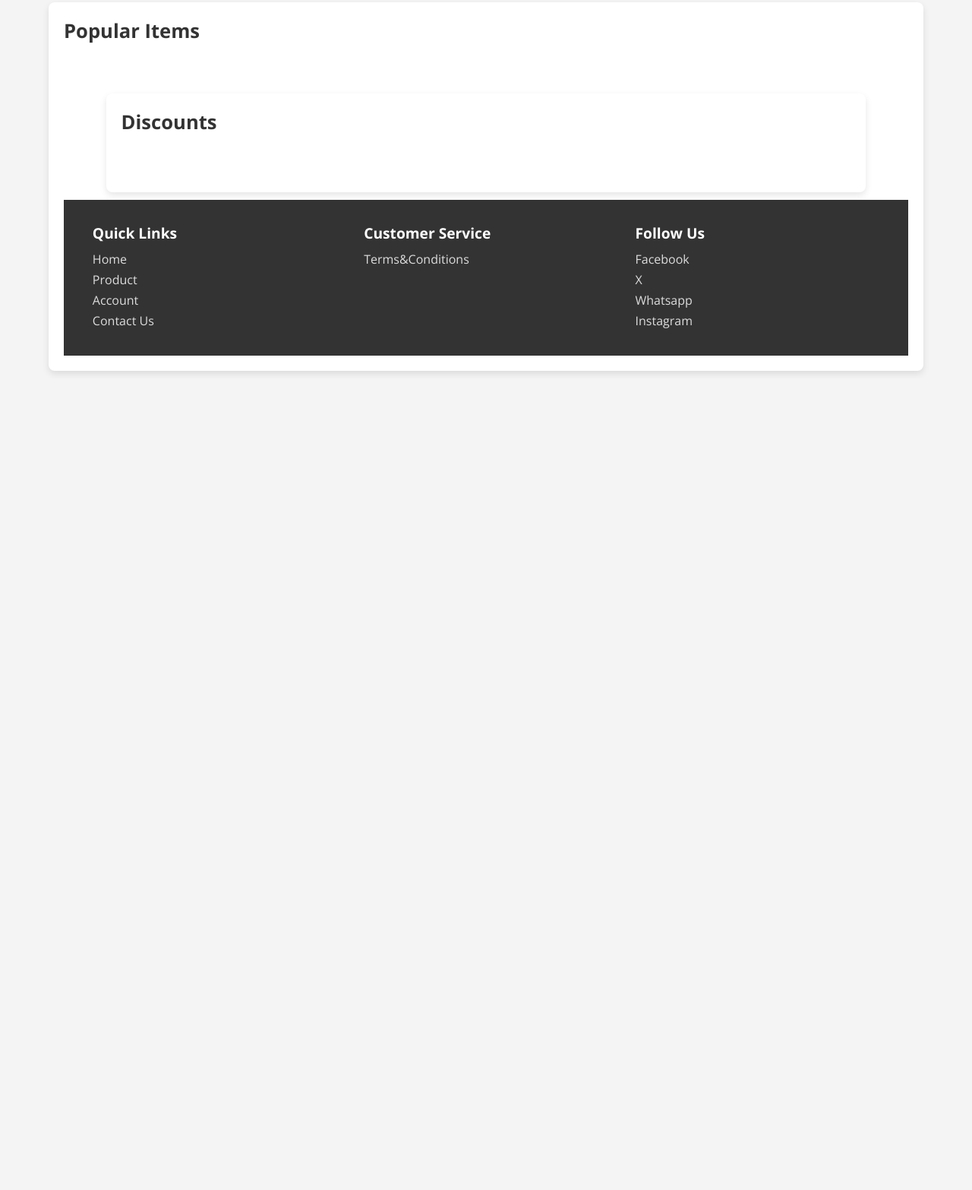
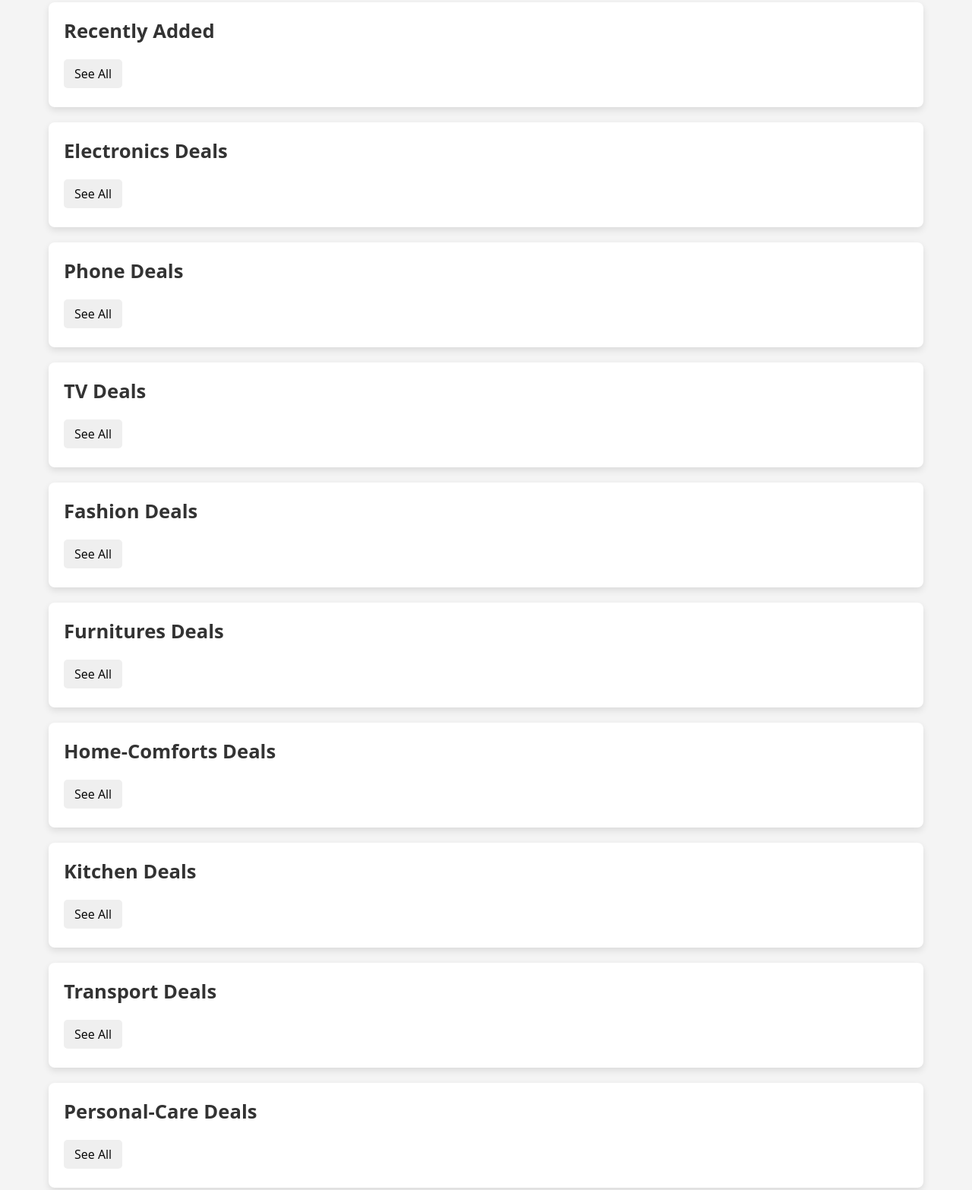
Before and after one commit to orori-web/Second-Chance-Store, a plain HTML site: page frontend/index1.html in a window 1280 px wide. Shown: the part 505-2071 px from the top of the page at 76% size. Before the commit the page ends 1003 px from the top, so only its background shows below. Drawn offline with nearby package versions, Linux system fonts and the light colour scheme; no server answers.

Commit message:
Update index1.html

```diff
--- a/frontend/index1.html
+++ b/frontend/index1.html
@@ -9,10 +9,6 @@
     <link rel="stylesheet" href="styles/productswrapper.css">
         <link rel="stylesheet" href="styles/modal.css">
         <link rel="stylesheet" href="styles/mobile.css">
-    <link rel="stylesheet" href="https://cdnjs.cloudflare.com/ajax/libs/font-awesome/6.5.0/css/all.min.css">
-    <link href="https://fonts.googleapis.com/css2?family=Open+Sans:wght@400;600;700&display=swap" rel="stylesheet">
-    <link href="https://fonts.googleapis.com/icon?family=Material+Icons" rel="stylesheet">
-
     <link rel="manifest" href="manifest.json">
 <meta name="theme-color" content="#ff6600">
 <link rel="apple-touch-icon" href="icons/icon-192.png">
@@ -45,7 +41,6 @@
 
     <nav class="nav-secondary">
         <div class="search-bar">
-            <span class="material-icons"></span>
             <!-- Single Search Bar Input -->
             <input type="text" id="search-query" placeholder="Search for products (name, description, category)">
 
@@ -72,7 +67,7 @@
   📲 Install App
 </button>
 
-
+<script src="/install.js"></script>
 
     <!-- Hero Section -->
     <div class="hero">
@@ -85,6 +80,104 @@
 
 
     </div>
+
+
+
+
+
+<!-- Recently Added Section -->
+   <div class="section">
+<section class="homepage-section">
+  <h2>Recently Added</h2>
+     <button class="see-all-btn" data-target="addedRecently">See All</button>
+  <div class="scroll-row" id="addedRecently"></div>
+
+</section>
+   </div>
+
+<!-- Electronics Deals Section -->
+  <div class="section">
+<section class="homepage-section">
+  <h2>Electronics Deals</h2>
+  <button class="see-all-btn" data-target="electronics">See All</button>
+  <div class="scroll-row" id="electronics"></div>
+
+</section>
+</div>
+
+<!-- Phone Deals Section -->
+  <div class="section">
+<section class="homepage-section">
+  <h2>Phone Deals</h2>
+  <button class="see-all-btn" data-target="phones">See All</button>
+  <div class="scroll-row" id="phones"></div>
+</section>
+</div>
+
+<!-- TV Deals Section -->
+  <div class="section">
+<section class="homepage-section">
+  <h2>TV Deals</h2>
+   <button class="see-all-btn" data-target="tvs">See All</button>
+  <div class="scroll-row" id="tvs"></div>
+</section>
+</div>
+
+<!-- Fashion Deals Section -->
+  <div class="section">
+<section class="homepage-section">
+  <h2>Fashion Deals</h2>
+   <button class="see-all-btn" data-target="fashion">See All</button>
+  <div class="scroll-row" id="fashion"></div>
+</section>
+  </div>
+
+  <!-- Furnitures Deals Section -->
+<div class="section">
+  <section class="homepage-section">
+    <h2>Furnitures Deals</h2>
+     <button class="see-all-btn" data-target="furnitures">See All</button>
+    <div class="scroll-row" id="furnitures"></div>
+  </section>
+</div>
+
+<!-- Home-Comforts Deals Section -->
+<div class="section">
+  <section class="homepage-section">
+    <h2>Home-Comforts Deals</h2>
+     <button class="see-all-btn" data-target="homeComforts">See All</button>
+    <div class="scroll-row" id="homeComforts"></div>
+  </section>
+</div>
+
+<!-- Kitchen Deals Section -->
+<div class="section">
+  <section class="homepage-section">
+    <h2>Kitchen Deals</h2>
+     <button class="see-all-btn" data-target="kitchen">See All</button>
+    <div class="scroll-row" id="kitchen"></div>
+  </section>
+</div>
+
+<!-- Transport Deals Section -->
+<div class="section">
+  <section class="homepage-section">
+    <h2>Transport Deals</h2>
+     <button class="see-all-btn" data-target="transport">See All</button>
+    <div class="scroll-row" id="transport"></div>
+  </section>
+</div>
+
+<!-- Personal-Care Deals Section -->
+<div class="section">
+  <section class="homepage-section">
+    <h2>Personal-Care Deals</h2>
+     <button class="see-all-btn" data-target="personalCare">See All</button>
+    <div class="scroll-row" id="personalCare"></div>
+  </section>
+</div>
+
+
 <!-- Popular Items Section -->
     <div class="section">
         <section class="popular-products-section">
@@ -105,11 +198,15 @@
           </div>
         </div>
       </div>
-    <!-- Discount Section -->
-    <div class="section">
-        <h2>Discounts</h2>
-        <div class="items-container"></div>
-    </div>
+
+<!-- Products Modal -->
+<div id="products-modal" class="products-modal">
+  <div class="modal-content">
+    <span class="close-modal">&times;</span>
+    <div id="modal-products-container"></div>
+    <div class="pagination" id="modal-pagination"></div>
+  </div>
+</div>
 
     <!-- Footer -->
     <footer class="footer">
@@ -138,6 +235,8 @@
         </div>
     </footer>
     <script src="scripts\homepage.js"></script>
+    <script src="scripts/homepage2.js"></script>
+     <script src="scripts/modal.js"></script>
     <script src="scripts/search.js"></script>
      <script src="scripts\hide.js"></script>
       <script src="scripts/install.js"></script>
```
